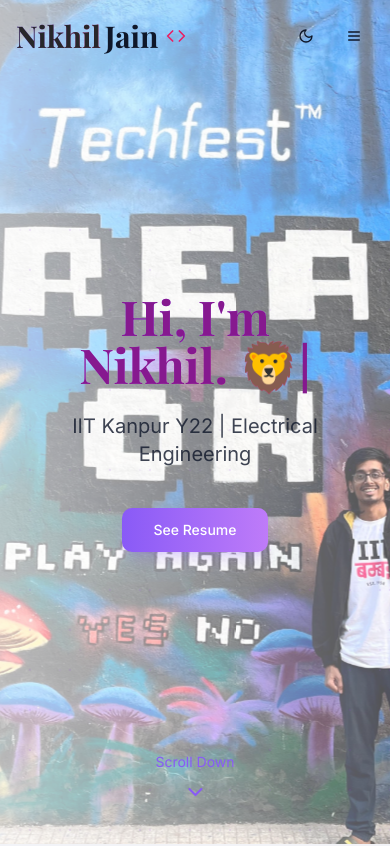
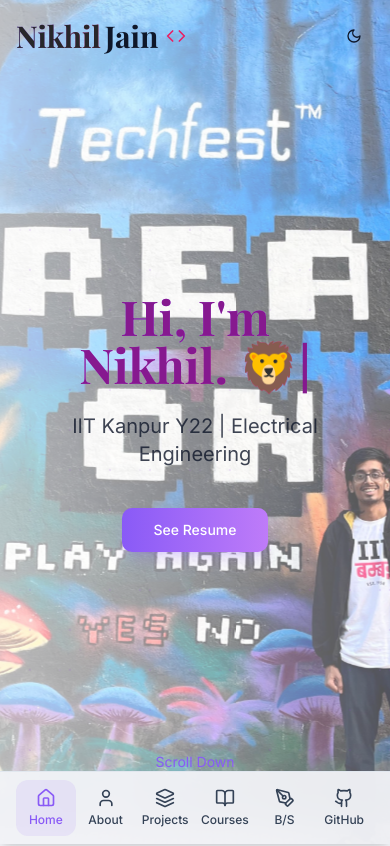
Before and after one commit to Jikhlin23/bunny_on_steroids, a React (Vite) app: page / in a window 390 px wide. Shown: the top 846 px of the page. Built offline with nearby package versions, Linux system fonts and the light colour scheme.

Commit message:
Refactor mobile navigation

```diff
--- a/src/components/Navigation.tsx
+++ b/src/components/Navigation.tsx
@@ -112,59 +112,41 @@ const Navigation = () => {
           </a>
         </div>
 
-        {/* Mobile Menu Button */}
-        <div className="md:hidden flex items-center gap-2">
+        {/* Mobile Theme Toggle */}
+        <div className="md:hidden">
           <ThemeToggle />
-          <Button
-            variant="ghost"
-            size="sm"
-            onClick={() => setIsOpen(!isOpen)}
-            className="text-foreground rounded-full p-2 h-10 w-10"
-          >
-            {isOpen ? <X size={24} /> : <Menu size={24} />}
-          </Button>
         </div>
       </div>
 
-      {/* Mobile Navigation */}
-      {isOpen && (
-        <div className="md:hidden bg-background/95 backdrop-blur-lg shadow-lg animate-fade-in">
-          <div className="container mx-auto px-4 py-4 flex flex-col space-y-2">
+      {/* Mobile Bottom Navigation */}
+      <div className="md:hidden fixed bottom-0 left-0 right-0 z-50 bg-background/95 backdrop-blur-lg border-t border-border shadow-lg">
+        <div className="flex justify-around items-center py-2 px-4">
           {navItems.map((item) => (
             <Link
               key={item.name}
               to={item.path}
               className={cn(
-                  "flex items-center px-4 py-3 rounded-lg font-medium",
+                "flex flex-col items-center p-2 rounded-lg transition-all duration-200 min-w-0 flex-1",
                 isActive(item.path)
-                    ? "bg-primary text-white"
-                    : "text-foreground hover:bg-primary/10"
+                  ? "text-primary bg-primary/10"
+                  : "text-muted-foreground hover:text-primary"
               )}
-                onClick={() => setIsOpen(false)}
             >
-                <item.icon className="mr-3 h-5 w-5" />
-                {item.name}
+              <item.icon className="h-5 w-5 mb-1" />
+              <span className="text-xs font-medium truncate">{item.name}</span>
             </Link>
           ))}
-
-            <div className="border-t border-gray-100 dark:border-gray-800 my-2 pt-2"></div>
-
           <a
             href="https://github.com/Jikhlin23"
             target="_blank"
             rel="noopener noreferrer"
-              className="flex items-center px-4 py-3 rounded-lg font-medium text-foreground hover:bg-primary/10"
+            className="flex flex-col items-center p-2 rounded-lg transition-all duration-200 text-muted-foreground hover:text-primary min-w-0 flex-1"
           >
-              <Github className="mr-3 h-5 w-5" />
-              GitHub
+            <Github className="h-5 w-5 mb-1" />
+            <span className="text-xs font-medium truncate">GitHub</span>
           </a>
-
-            <Button className="bg-gradient-to-r from-primary to-accent text-white mt-2">
-              Resume
-            </Button>
         </div>
       </div>
-      )}
     </nav>
   );
 };
```
Lines whose indentation alone changed are shown as unchanged.
